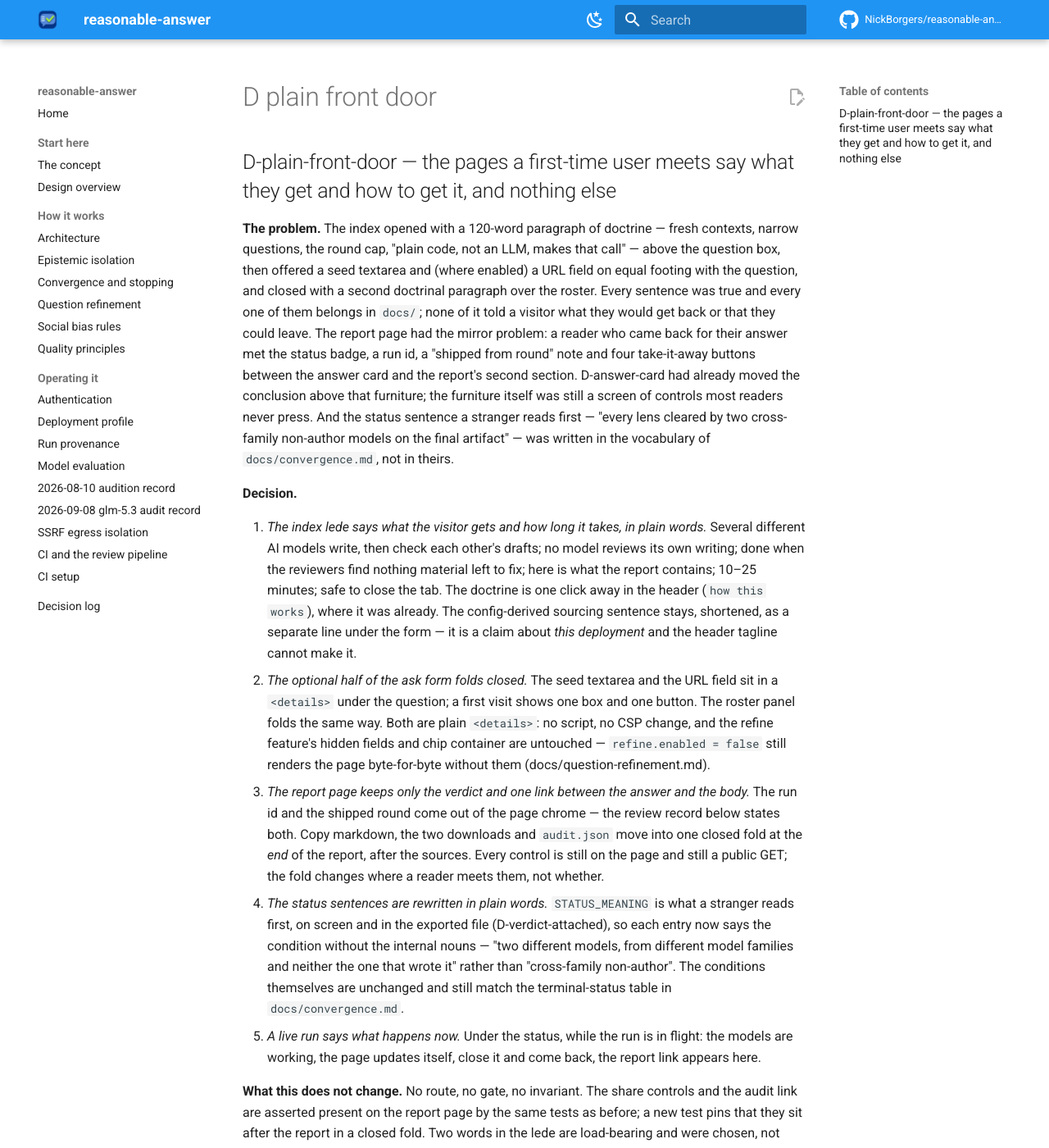
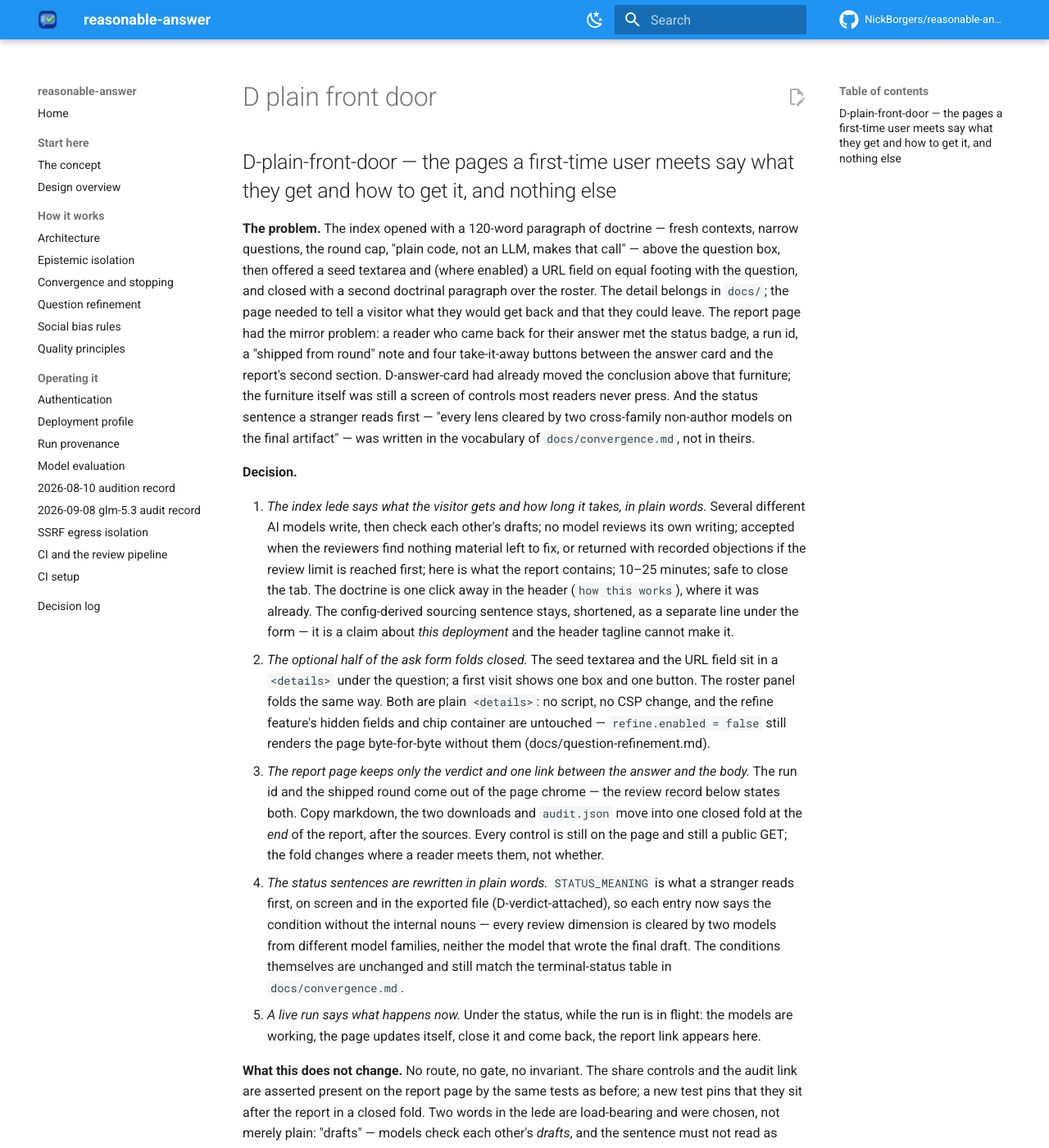
Before and after one commit to NickBorgers/reasonable-answer, an MkDocs documentation site: the page built from docs/decisions/D-plain-front-door.md, in a window 1280 px wide and 1400 px high. Shown: the whole window at 82% size. Built offline with MkDocs 1.6.1 and Material for MkDocs 9.7.7, drawn with Linux system fonts in a browser that asks for light colours; comment, search, counter and statistics services are not loaded; some of the changed text lies outside the part shown.

Commit message:
fix: address reviewer findings (cycle 1, cold)
Addressed all four blockers. Public copy now distinguishes acceptance from capped returns, describes cross-family confirmation per review dimension, and avoids unsupported claims about reader behavior. The matching decision text was updated. All 1,978 offline tests, Ruff, decision validation, and diff checks pass.

Addressed:
  - docs/docs-report-completion-1
  - docs/docs-acceptance-witness-1
  - quality/qual-cross-family-copy-1
  - quality/qual-claim-unsupported-1

```diff
--- a/docs/decisions/D-plain-front-door.md
+++ b/docs/decisions/D-plain-front-door.md
@@ -3,8 +3,8 @@
 **The problem.** The index opened with a 120-word paragraph of doctrine — fresh contexts, narrow
 questions, the round cap, "plain code, not an LLM, makes that call" — above the question box, then
 offered a seed textarea and (where enabled) a URL field on equal footing with the question, and
-closed with a second doctrinal paragraph over the roster. Every sentence was true and every one of
-them belongs in `docs/`; none of it told a visitor what they would get back or that they could leave.
+closed with a second doctrinal paragraph over the roster. The detail belongs in `docs/`; the page
+needed to tell a visitor what they would get back and that they could leave.
 The report page had the mirror problem: a reader who came back for their answer met the status
 badge, a run id, a "shipped from round" note and four take-it-away buttons between the answer card
 and the report's second section. D-answer-card had already moved the conclusion above that
@@ -16,8 +16,9 @@ on the final artifact" — was written in the vocabulary of `docs/convergence.md
 
 1. *The index lede says what the visitor gets and how long it takes, in plain words.* Several
    different AI models write, then check each other's drafts; no model reviews its own writing;
-   done when the reviewers find nothing material left to fix; here is what the report contains;
-   10–25 minutes; safe to close the tab. The doctrine is one click away in the header
+   accepted when the reviewers find nothing material left to fix, or returned with recorded
+   objections if the review limit is reached first; here is what the report contains; 10–25
+   minutes; safe to close the tab. The doctrine is one click away in the header
    (`how this works`), where it was already. The config-derived sourcing sentence stays, shortened,
    as a separate line under the form — it is a claim about *this deployment* and the header
    tagline cannot make it.
@@ -33,9 +34,9 @@ on the final artifact" — was written in the vocabulary of `docs/convergence.md
    fold changes where a reader meets them, not whether.
 4. *The status sentences are rewritten in plain words.* `STATUS_MEANING` is what a stranger reads
    first, on screen and in the exported file (D-verdict-attached), so each entry now says the
-   condition without the internal nouns — "two different models, from different model families and
-   neither the one that wrote it" rather than "cross-family non-author". The conditions themselves
-   are unchanged and still match the terminal-status table in `docs/convergence.md`.
+   condition without the internal nouns — every review dimension is cleared by two models from
+   different model families, neither the model that wrote the final draft. The conditions
+   themselves are unchanged and still match the terminal-status table in `docs/convergence.md`.
 5. *A live run says what happens now.* Under the status, while the run is in flight: the models are
    working, the page updates itself, close it and come back, the report link appears here.
 
@@ -53,6 +54,6 @@ would overclaim.
 not that the explanation was missing but that it stood between them and the question box. Moving
 it to a second page would have added a page to maintain and left the header link as a duplicate.
 
-**Why the fold is closed and at the end, not open and at the top.** A reader who wants the file has
-finished reading; a reader who has not is the one the answer card was built for (D-answer-card). An
-open fold is a row of buttons with a heading, which is what this replaces.
+**Why the fold is closed and at the end, not open and at the top.** The design keeps the report's
+reading path ahead of its file controls, extending D-answer-card's decision to put the conclusion
+before page furniture. An open fold is a row of buttons with a heading, which is what this replaces.
```
Also changed, not shown: 2 other files.
